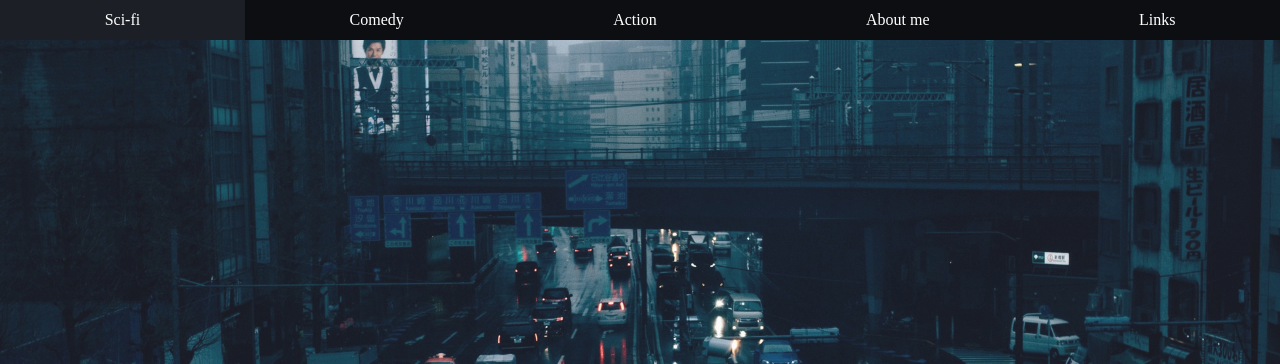
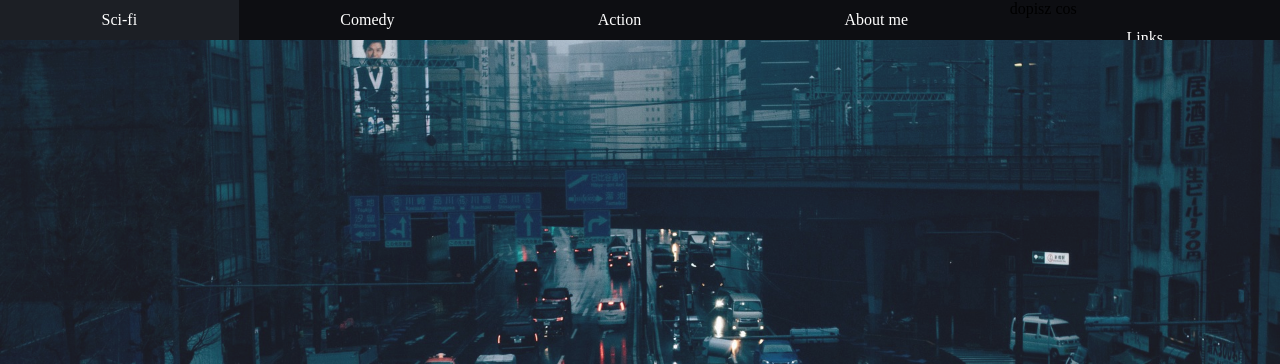
Before and after one commit to Lol1nko/MyFilm, a plain HTML site: page index.html in a window 1280 px wide. Shown: the top 364 px of the page. Drawn offline with Linux system fonts and the light colour scheme.

Commit message:
Reworki strony

```diff
--- a/index.html
+++ b/index.html
@@ -27,7 +27,8 @@
             <a href="#aboutme"><p>About me</p></a>
         </div>
         <div>
-           <a href="#sources"><p>Links</p></a>
+            dopisz cos
+            <a href="#sources"><p>Links</p></a>
         </div>
     </nav>
     <header>
```
